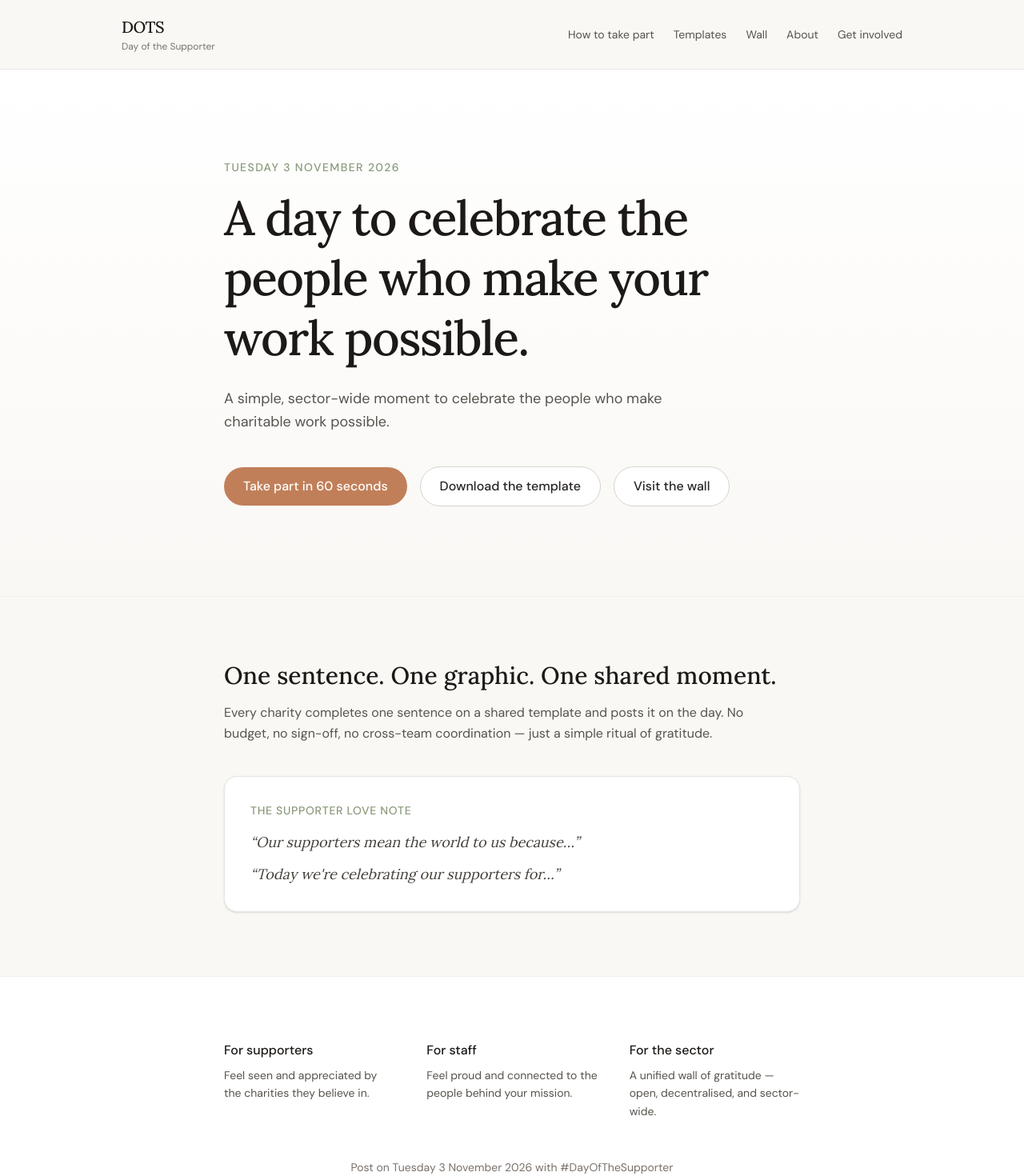
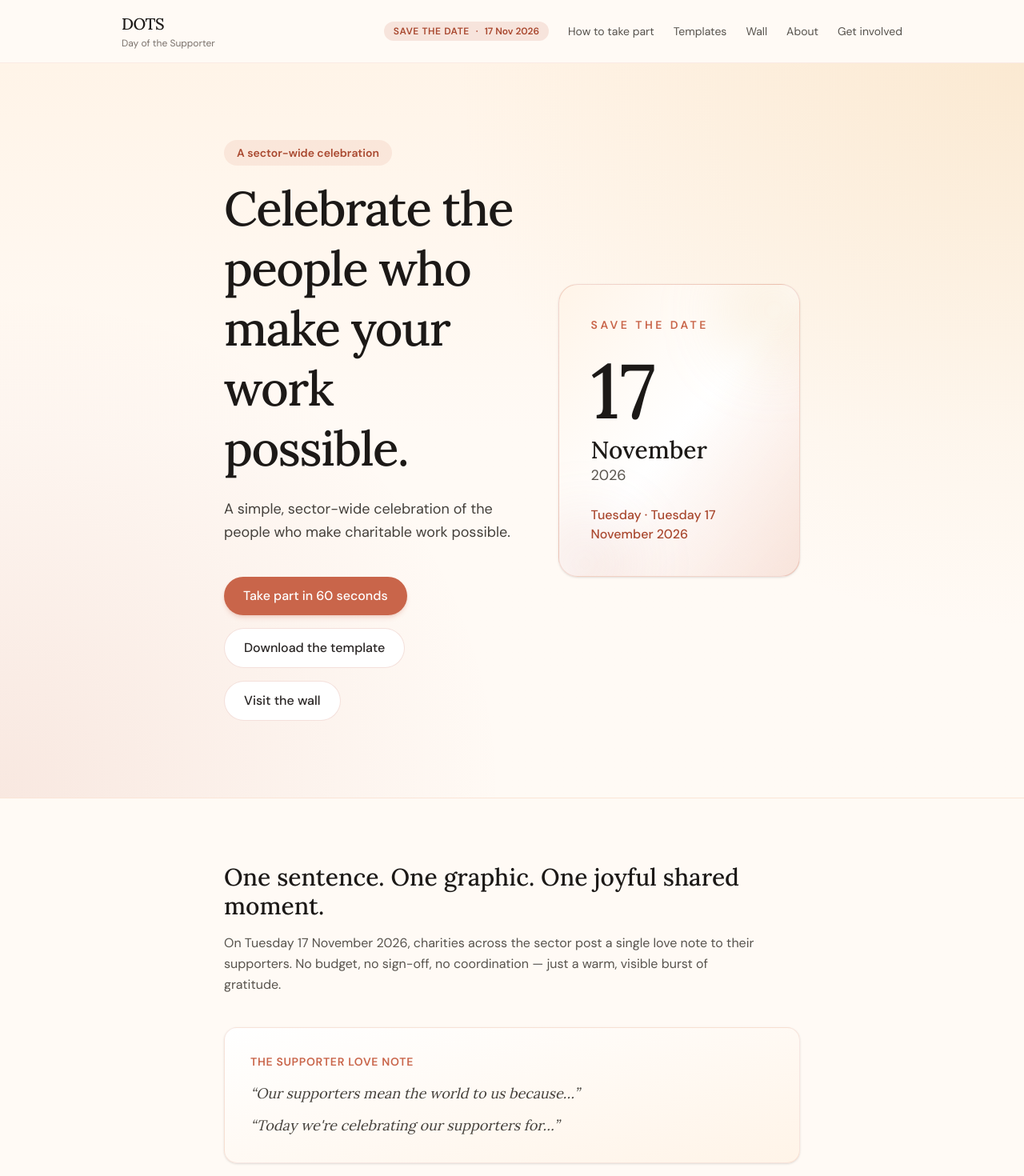
Before and after one commit to LuckiosP/day-of-the-supporter, a Next.js app: page / in a window 1280 px wide. Shown: the top 1470 px of the page at 80% size. Built offline with nearby package versions, Linux system fonts and the light colour scheme.

Commit message:
Move DOTS date and redesign site with celebratory save-the-date focus.
Avoids US Election Day clash on 3 Nov, adds prominent EventDate component, and warms the visual tone across key pages.

Co-authored-by: Cursor <cursoragent@cursor.com>

```diff
--- a/src/app/globals.css
+++ b/src/app/globals.css
@@ -1,11 +1,13 @@
 @import "tailwindcss";
 
 :root {
-  --background: #faf8f5;
+  --background: #fffaf5;
   --foreground: #292524;
-  --cream: #faf8f5;
-  --accent: #c17f59;
-  --accent-dark: #a86a47;
+  --cream: #fffaf5;
+  --celebration: #fff4e8;
+  --accent: #c9654a;
+  --accent-dark: #a9482f;
+  --gold: #e8b86d;
   --sage: #8a9a7b;
 }
 
@@ -13,8 +15,10 @@
   --color-background: var(--background);
   --color-foreground: var(--foreground);
   --color-cream: var(--cream);
+  --color-celebration: var(--celebration);
   --color-accent: var(--accent);
   --color-accent-dark: var(--accent-dark);
+  --color-gold: var(--gold);
   --color-sage: var(--sage);
   --font-sans: var(--font-dm-sans);
   --font-serif: var(--font-lora);
--- a/src/app/page.tsx
+++ b/src/app/page.tsx
@@ -1,5 +1,6 @@
 import { Button } from "@/components/Button";
 import { Container } from "@/components/Container";
+import { EventDate } from "@/components/EventDate";
 import {
   DOTS_DATE,
   DOTS_HASHTAG,
@@ -10,21 +11,28 @@ import {
 export default function HomePage() {
   return (
     <>
-      <section className="border-b border-stone-200/60 bg-gradient-to-b from-white to-cream py-20 sm:py-28">
-        <Container>
-          <p className="mb-4 text-sm font-medium uppercase tracking-widest text-sage">
-            {DOTS_DATE}
+      <section className="relative overflow-hidden border-b border-accent/10 bg-gradient-to-b from-celebration via-cream to-cream py-16 sm:py-24">
+        <div
+          aria-hidden="true"
+          className="pointer-events-none absolute inset-0 bg-[radial-gradient(circle_at_top_right,rgba(232,184,109,0.18),transparent_45%),radial-gradient(circle_at_bottom_left,rgba(201,101,74,0.12),transparent_40%)]"
+        />
+
+        <Container className="relative">
+          <div className="grid gap-12 lg:grid-cols-[minmax(0,1.1fr)_minmax(0,0.9fr)] lg:items-center">
+            <div>
+              <p className="mb-4 inline-flex rounded-full bg-accent/10 px-4 py-1.5 text-sm font-semibold text-accent-dark">
+                A sector-wide celebration
               </p>
 
               <h1 className="max-w-2xl font-serif text-4xl font-medium leading-tight tracking-tight text-stone-900 sm:text-5xl lg:text-6xl">
-            A day to celebrate the people who make your work possible.
+                Celebrate the people who make your work possible.
               </h1>
 
-          <p className="mt-6 max-w-xl text-lg leading-relaxed text-stone-600">
+              <p className="mt-6 max-w-xl text-lg leading-relaxed text-stone-700">
                 {SITE_TAGLINE}
               </p>
 
-          <div className="mt-10 flex flex-col gap-4 sm:flex-row sm:items-center">
+              <div className="mt-10 flex flex-col gap-4 sm:flex-row sm:flex-wrap sm:items-center">
                 <Button href="/how-to">Take part in 60 seconds</Button>
                 <Button href="/templates" variant="secondary">
                   Download the template
@@ -33,23 +41,27 @@ export default function HomePage() {
                   Visit the wall
                 </Button>
               </div>
+            </div>
+
+            <EventDate variant="hero" />
+          </div>
         </Container>
       </section>
 
       <section className="py-20">
         <Container>
           <h2 className="font-serif text-2xl font-medium text-stone-900 sm:text-3xl">
-            One sentence. One graphic. One shared moment.
+            One sentence. One graphic. One joyful shared moment.
           </h2>
 
           <p className="mt-4 max-w-2xl leading-relaxed text-stone-600">
-            Every charity completes one sentence on a shared template and posts
-            it on the day. No budget, no sign-off, no cross-team coordination —
-            just a simple ritual of gratitude.
+            On {DOTS_DATE}, charities across the sector post a single love note
+            to their supporters. No budget, no sign-off, no coordination — just a
+            warm, visible burst of gratitude.
           </p>
 
-          <div className="mt-10 rounded-2xl border border-stone-200 bg-white p-8 shadow-sm">
-            <p className="text-sm font-medium uppercase tracking-wider text-sage">
+          <div className="mt-10 rounded-2xl border border-accent/15 bg-gradient-to-br from-white to-celebration p-8 shadow-sm">
+            <p className="text-sm font-semibold uppercase tracking-wider text-accent">
               The Supporter Love Note
             </p>
             <ul className="mt-4 space-y-3">
@@ -66,32 +78,35 @@ export default function HomePage() {
         </Container>
       </section>
 
-      <section className="border-t border-stone-200/60 bg-white py-20">
+      <section className="border-t border-accent/10 bg-gradient-to-b from-white to-celebration py-20">
         <Container>
           <div className="grid gap-10 sm:grid-cols-3">
-            <div>
+            <div className="rounded-2xl border border-accent/10 bg-white/80 p-6">
               <h3 className="font-medium text-stone-900">For supporters</h3>
               <p className="mt-2 text-sm leading-relaxed text-stone-600">
-                Feel seen and appreciated by the charities they believe in.
+                Feel seen, valued, and celebrated by the charities they believe
+                in.
               </p>
             </div>
-            <div>
+            <div className="rounded-2xl border border-accent/10 bg-white/80 p-6">
               <h3 className="font-medium text-stone-900">For staff</h3>
               <p className="mt-2 text-sm leading-relaxed text-stone-600">
                 Feel proud and connected to the people behind your mission.
               </p>
             </div>
-            <div>
+            <div className="rounded-2xl border border-accent/10 bg-white/80 p-6">
               <h3 className="font-medium text-stone-900">For the sector</h3>
               <p className="mt-2 text-sm leading-relaxed text-stone-600">
-                A unified wall of gratitude — open, decentralised, and
+                A joyful wall of gratitude — open, decentralised, and
                 sector-wide.
               </p>
             </div>
           </div>
 
-          <p className="mt-12 text-center text-sm text-stone-500">
-            Post on {DOTS_DATE} with {DOTS_HASHTAG}
+          <p className="mt-12 text-center text-base font-medium text-stone-700">
+            Join the celebration on{" "}
+            <span className="text-accent-dark">{DOTS_DATE}</span> with{" "}
+            <span className="text-accent-dark">{DOTS_HASHTAG}</span>
           </p>
         </Container>
       </section>
--- a/src/components/Button.tsx
+++ b/src/components/Button.tsx
@@ -19,9 +19,10 @@ export function Button({
   const baseStyles =
     "inline-flex items-center justify-center rounded-full px-6 py-3 text-base font-medium transition-colors";
   const variants = {
-    primary: "bg-accent text-white hover:bg-accent-dark",
+    primary:
+      "bg-accent text-white shadow-md shadow-accent/20 hover:bg-accent-dark",
     secondary:
-      "border border-stone-300 bg-white text-stone-800 hover:border-stone-400 hover:bg-stone-50",
+      "border border-accent/20 bg-white text-stone-800 hover:border-accent/40 hover:bg-celebration",
   };
 
   const styles = `${baseStyles} ${variants[variant]} ${className}`;
--- /dev/null
+++ b/src/components/EventDate.tsx
@@ -0,0 +1,77 @@
+import { DOTS_DATE, DOTS_DATE_COMPACT, DOTS_DATE_ISO, DOTS_DATE_PARTS } from "@/lib/constants";
+
+type EventDateProps = {
+  variant?: "hero" | "banner" | "compact";
+  className?: string;
+};
+
+export function EventDate({
+  variant = "hero",
+  className = "",
+}: EventDateProps) {
+  if (variant === "compact") {
+    return (
+      <p
+        className={`inline-flex items-center gap-2 rounded-full bg-accent/15 px-3 py-1 text-xs font-semibold text-accent-dark ${className}`}
+      >
+        <span className="uppercase tracking-wider">Save the date</span>
+        <span aria-hidden="true">·</span>
+        <time dateTime={DOTS_DATE_ISO}>{DOTS_DATE_COMPACT}</time>
+      </p>
+    );
+  }
+
+  if (variant === "banner") {
+    return (
+      <div
+        className={`overflow-hidden rounded-2xl border border-accent/20 bg-gradient-to-br from-white via-celebration to-accent/10 p-6 sm:p-8 ${className}`}
+      >
+        <p className="text-sm font-semibold uppercase tracking-[0.2em] text-accent">
+          Save the date
+        </p>
+        <p className="mt-3 font-serif text-3xl font-medium text-stone-900 sm:text-4xl">
+          <time dateTime={DOTS_DATE_ISO}>{DOTS_DATE}</time>
+        </p>
+        <p className="mt-3 max-w-xl text-sm leading-relaxed text-stone-600">
+          One day for charities everywhere to celebrate their supporters — with
+          one sentence, one graphic, and one shared moment of gratitude.
+        </p>
+      </div>
+    );
+  }
+
+  return (
+    <div
+      className={`relative overflow-hidden rounded-3xl border border-accent/25 bg-gradient-to-br from-celebration via-white to-accent/15 p-8 shadow-sm sm:p-10 ${className}`}
+    >
+      <div
+        aria-hidden="true"
+        className="pointer-events-none absolute -right-8 -top-8 h-32 w-32 rounded-full bg-gold/20 blur-2xl"
+      />
+      <div
+        aria-hidden="true"
+        className="pointer-events-none absolute -bottom-10 -left-6 h-28 w-28 rounded-full bg-accent/15 blur-2xl"
+      />
+
+      <p className="text-sm font-semibold uppercase tracking-[0.25em] text-accent">
+        Save the date
+      </p>
+
+      <div className="mt-6 flex flex-wrap items-end gap-x-6 gap-y-2">
+        <p className="font-serif text-7xl font-medium leading-none text-stone-900 sm:text-8xl">
+          {DOTS_DATE_PARTS.day}
+        </p>
+        <div className="pb-2">
+          <p className="font-serif text-2xl font-medium text-stone-900 sm:text-3xl">
+            {DOTS_DATE_PARTS.month}
+          </p>
+          <p className="text-lg text-stone-600">{DOTS_DATE_PARTS.year}</p>
+        </div>
+      </div>
+
+      <p className="mt-4 text-base font-medium text-accent-dark">
+        {DOTS_DATE_PARTS.weekday} · {DOTS_DATE}
+      </p>
+    </div>
+  );
+}
--- a/src/components/Header.tsx
+++ b/src/components/Header.tsx
@@ -1,11 +1,12 @@
 import Link from "next/link";
 import { MobileNav } from "@/components/MobileNav";
+import { EventDate } from "@/components/EventDate";
 import { NAV_LINKS, SITE_FULL_NAME, SITE_NAME } from "@/lib/constants";
 
 export function Header() {
   return (
-    <header className="relative border-b border-stone-200/80 bg-cream/80 backdrop-blur-sm">
-      <div className="mx-auto flex max-w-5xl items-center justify-between px-6 py-5">
+    <header className="relative border-b border-accent/10 bg-cream/90 backdrop-blur-sm">
+      <div className="mx-auto flex max-w-5xl items-center justify-between gap-4 px-6 py-4">
         <Link href="/" className="group flex flex-col gap-0.5">
           <span className="font-serif text-xl font-medium tracking-tight text-stone-900">
             {SITE_NAME}
@@ -15,7 +16,10 @@ export function Header() {
           </span>
         </Link>
 
-        <nav className="hidden items-center gap-6 md:flex">
+        <div className="hidden items-center gap-6 lg:flex">
+          <EventDate variant="compact" />
+
+          <nav className="flex items-center gap-6">
             {NAV_LINKS.map((link) => (
               <Link
                 key={link.href}
@@ -26,6 +30,7 @@ export function Header() {
               </Link>
             ))}
           </nav>
+        </div>
 
         <MobileNav />
       </div>
--- a/src/components/MobileNav.tsx
+++ b/src/components/MobileNav.tsx
@@ -2,13 +2,14 @@
 
 import Link from "next/link";
 import { useState } from "react";
+import { EventDate } from "@/components/EventDate";
 import { NAV_LINKS } from "@/lib/constants";
 
 export function MobileNav() {
   const [open, setOpen] = useState(false);
 
   return (
-    <div className="md:hidden">
+    <div className="lg:hidden">
       <button
         type="button"
         onClick={() => setOpen(!open)}
@@ -40,7 +41,8 @@ export function MobileNav() {
       </button>
 
       {open && (
-        <nav className="absolute left-0 right-0 top-full border-b border-stone-200 bg-cream px-6 py-4">
+        <nav className="absolute left-0 right-0 top-full border-b border-accent/10 bg-cream px-6 py-4">
+          <EventDate variant="compact" className="mb-4" />
           <ul className="space-y-3">
             {NAV_LINKS.map((link) => (
               <li key={link.href}>
--- a/src/lib/constants.ts
+++ b/src/lib/constants.ts
@@ -1,9 +1,27 @@
 export const SITE_NAME = "DOTS";
 export const SITE_FULL_NAME = "Day of the Supporter";
 export const SITE_TAGLINE =
-  "A simple, sector-wide moment to celebrate the people who make charitable work possible.";
+  "A simple, sector-wide celebration of the people who make charitable work possible.";
 
-export const DOTS_DATE = "Tuesday 3 November 2026";
+/** ISO date for the annual DOTS event */
+export const DOTS_DATE_ISO = "2026-11-17";
+
+/** Full display date */
+export const DOTS_DATE = "Tuesday 17 November 2026";
+
+/** Shorter display for nav and badges */
+export const DOTS_DATE_SHORT = "17 November 2026";
+
+/** Compact display for tight spaces */
+export const DOTS_DATE_COMPACT = "17 Nov 2026";
+
+export const DOTS_DATE_PARTS = {
+  weekday: "Tuesday",
+  day: "17",
+  month: "November",
+  year: "2026",
+} as const;
+
 export const DOTS_HASHTAG = "#DayOfTheSupporter";
 export const CONTACT_EMAIL = "hello@dayofthesupporter.org";
 
```
Also changed, not shown: src/app/about/page.tsx (+21 -5 lines), src/app/how-to/page.tsx (+13 -10 lines), src/components/Footer.tsx (+21 -7 lines). Lines whose indentation alone changed are shown as unchanged.
